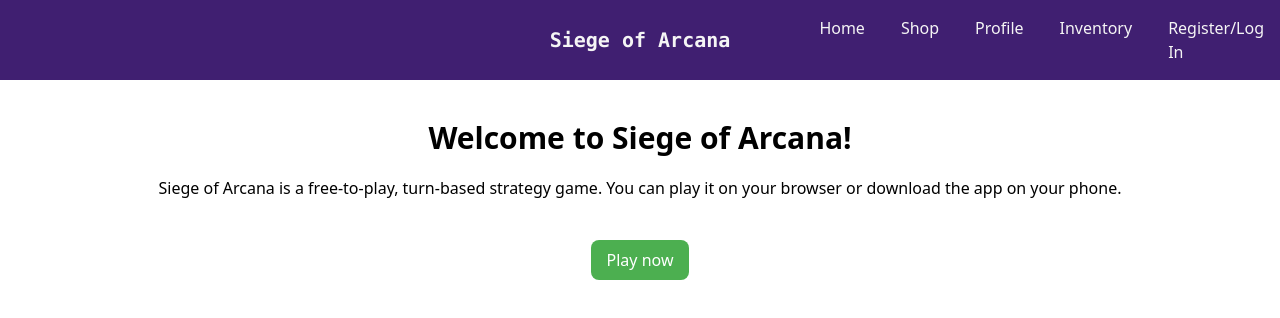
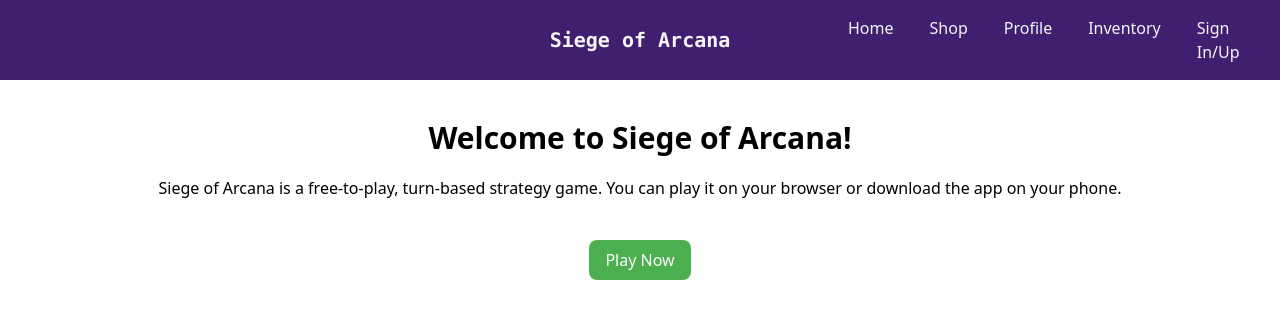
Before and after one commit to ali-imad/siege-of-arcana, a React (Vite) app in the folder frontend/: page / in a window 1280 px wide. Shown: the top 318 px of the page. Built offline with nearby package versions, Linux system fonts and the light colour scheme.

Commit message:
link play now button and create log in page

```diff
--- a/frontend/src/App.tsx
+++ b/frontend/src/App.tsx
@@ -6,6 +6,7 @@ import Home from "./pages/Home.tsx";
 import Shop from "./pages/Shop.tsx";
 import Inventory from "./pages/Inventory.tsx";
 import Profile from "./pages/Profile.tsx";
+import Login from './pages/Login.tsx';
 
 function App() {
   // eslint-disable-next-line @typescript-eslint/no-unused-vars
@@ -19,6 +20,7 @@ function App() {
           <Route path="/shop" element={<Shop />} />
           <Route path="/inventory" element={<Inventory />} />
           <Route path="/profile" element={<Profile />} />
+          <Route path='/login' element={<Login />} />
         </Routes>
       </div>
     </Router>
--- a/frontend/src/components/NavBar.tsx
+++ b/frontend/src/components/NavBar.tsx
@@ -18,7 +18,7 @@ const NavBar = (props: NavBarProps) => {
           <Link to='/shop' className="order-2 transition-colors hover:text-soa-accent">Shop</Link>
           <Link to='/profile' className="order-3 transition-colors hover:text-soa-accent">Profile</Link>
           <Link to='/inventory' className="order-3 transition-colors hover:text-soa-accent">Inventory</Link>
-          <Link to='/login' className="order-3 transition-colors hover:text-soa-accent">{isLoggedIn ? 'Log Out' : 'Register/Log In'}</Link>
+          <Link to='/login' className="order-3 transition-colors hover:text-soa-accent">{isLoggedIn ? 'Sign Out' : 'Sign In/Up'}</Link>
         </div>
       </div>
     </nav>
--- a/frontend/src/pages/Home.tsx
+++ b/frontend/src/pages/Home.tsx
@@ -1,10 +1,15 @@
+import {Link, useNavigate} from "react-router-dom";
 const Home = () => {
   return (
     <div className="container mx-auto">
       <h1 className="text-3xl font-bold text-center mt-10">Welcome to Siege of Arcana!</h1>
       <p className="text-center mt-5">Siege of Arcana is a free-to-play, turn-based strategy game. You can play it on your browser or download the app on your phone.</p>
       <div className="flex justify-center mt-10">
-        <button className="bg-soa-accent text-white p-2 px-4 rounded-lg">Play now</button>
+
+        <Link to='/login' className="order-3 transition-colors hover:text-soa-accent">
+        <button className="bg-soa-accent text-white p-2 px-4 rounded-lg"> Play Now </button>
+        </Link>
+
       </div>
     </div>
   )
--- /dev/null
+++ b/frontend/src/pages/Login.tsx
@@ -0,0 +1,7 @@
+const Login = () => {
+    return (
+        <div> hello world</div>
+    )
+}
+
+export default Login
```
